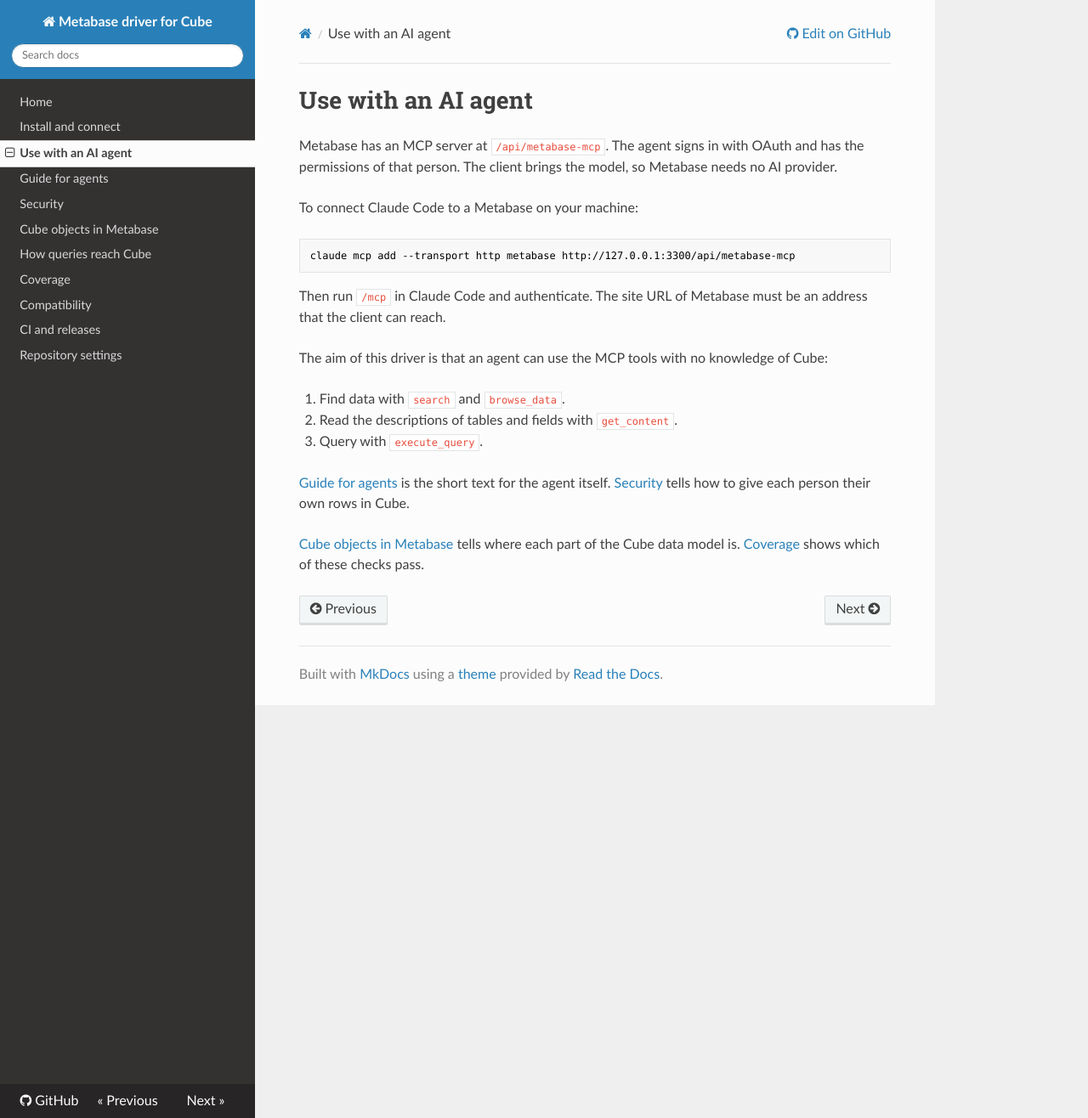
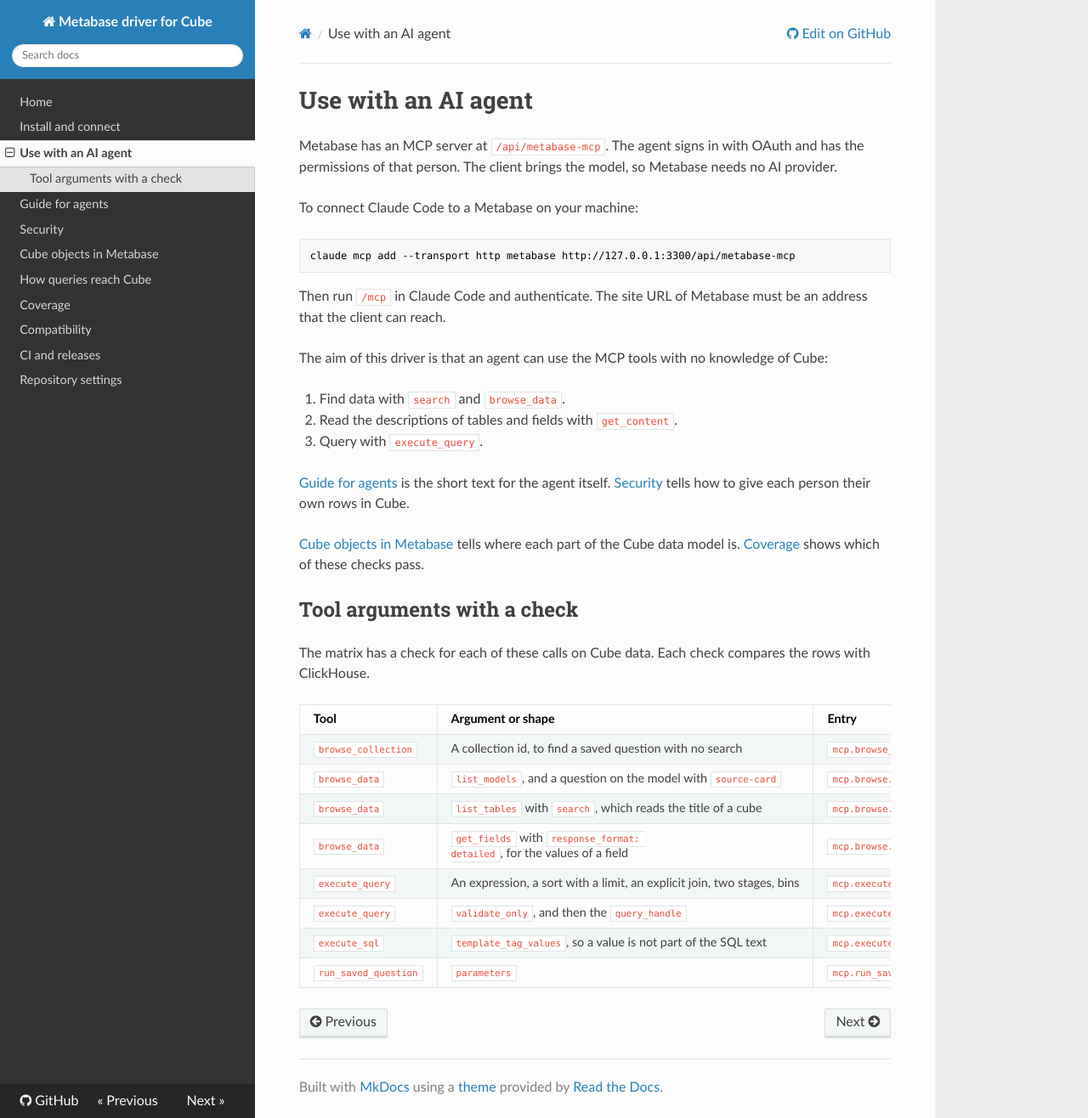
Before and after one commit to andrewkomkov/metabase-cube-driver, an MkDocs documentation site: the page built from docs/ai-agents.md, in a window 1280 px wide and 1316 px high. Shown: the whole window at 85% size. Built offline with MkDocs 1.6.1, drawn with Linux system fonts in a browser that asks for light colours; nearby versions of some CDN libraries.

Commit message:
docs: describe the text functions of the dialect, the url functions and the mcp arguments with a check

```diff
--- a/docs/ai-agents.md
+++ b/docs/ai-agents.md
@@ -23,3 +23,18 @@
 
 [Cube objects in Metabase](semantic-sync.md) tells where each part of the Cube data model is.
 [Coverage](coverage.md) shows which of these checks pass.
+
+## Tool arguments with a check
+
+The matrix has a check for each of these calls on Cube data. Each check compares the rows with ClickHouse.
+
+| Tool | Argument or shape | Entry |
+| --- | --- | --- |
+| `browse_collection` | A collection id, to find a saved question with no search | `mcp.browse_collection` |
+| `browse_data` | `list_models`, and a question on the model with `source-card` | `mcp.browse.list_models` |
+| `browse_data` | `list_tables` with `search`, which reads the title of a cube | `mcp.browse.list_tables_search` |
+| `browse_data` | `get_fields` with `response_format: detailed`, for the values of a field | `mcp.browse.get_fields_values` |
+| `execute_query` | An expression, a sort with a limit, an explicit join, two stages, bins | `mcp.execute_query.expression`, `.order_limit`, `.explicit_join`, `.two_stages`, `.binning` |
+| `execute_query` | `validate_only`, and then the `query_handle` | `mcp.execute_query.validate_only` |
+| `execute_sql` | `template_tag_values`, so a value is not part of the SQL text | `mcp.execute_sql.template_tag_values` |
+| `run_saved_question` | `parameters` | `mcp.run_saved_question.parameters` |
```
Also changed, not shown: cube-clickhouse/README.md (+1 -0 lines), docs/query-compilation.md (+6 -0 lines), docs/semantic-sync.md (+2 -2 lines).
